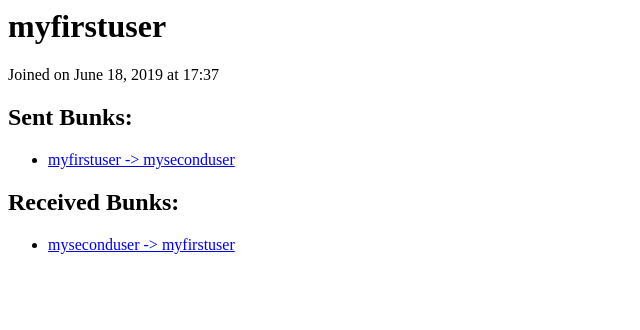
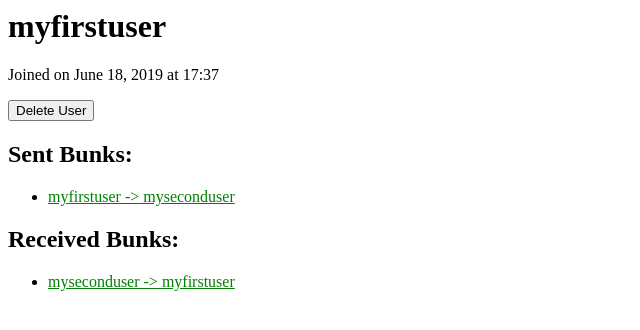
Before and after one commit to Bloblblobl/jitterbunk, a Django app: a page that uses jittersite/jitterbunkapp/templates/jitterbunkapp/userdetail.html in a window 1280 px wide. Shown: the top 330 px of the page, without its empty margins (0-640 px from the left). Run offline with Django 3.2, Linux system fonts and the light colour scheme; data comes from the database, SQL or seed files in the repository; both versions use the stored data as it was after the commit.

Commit message:
added user and bunk deletion forms in their respective detail views

```diff
--- a/jittersite/jitterbunkapp/templates/jitterbunkapp/userdetail.html
+++ b/jittersite/jitterbunkapp/templates/jitterbunkapp/userdetail.html
@@ -1,8 +1,21 @@
+{% load staticfiles %}
+
+<link
+  rel="stylesheet"
+  type="text/css"
+  href="{% static 'jitterbunkapp/style.css' %}"
+/>
+
 <h1>{{ user.username }}</h1>
 <p>
     Joined on {{ user.signup_date.date }}
     at {{ user.signup_date.time.hour }}:{{ user.signup_date.time.minute }}
 </p>
+
+<form action="{% url 'jitterbunk:delete_user' user.id %}" method="post">
+    {% csrf_token %}
+    <input type="submit" value="Delete User" />
+</form>
 
 {% if sent_bunks %}
 <h2>Sent Bunks:</h2>
--- a/jittersite/jitterbunkapp/templates/jitterbunkapp/userlist.html
+++ b/jittersite/jitterbunkapp/templates/jitterbunkapp/userlist.html
@@ -10,7 +10,7 @@
 <form action="{% url 'jitterbunk:create_user' %}" method="post">
     {% csrf_token %}
     <input type="text" name="username" id="username" />
-    <input type="submit" value="Join" />
+    <input type="submit" value="Create User" />
 </form>
 
 {% if user_list %}
--- a/jittersite/jitterbunkapp/urls.py
+++ b/jittersite/jitterbunkapp/urls.py
@@ -7,7 +7,9 @@ urlpatterns = [
     url(r'^$', views.IndexView.as_view(), name='index'),
     url(r'^bunk/$', views.create_bunk, name='create_bunk'),
     url(r'^(?P<pk>[0-9]+)/$', views.BunkView.as_view(), name='bunk'),
+    url(r'^(?P<pk>[0-9]+)/delete$', views.delete_bunk, name='delete_bunk'),
     url(r'^users/$', views.UserListView.as_view(), name='userlist'),
     url(r'^users/create/$', views.create_user, name='create_user'),
     url(r'^users/(?P<pk>[0-9]+)/$', views.UserView.as_view(), name='user'),
+    url(r'^users/(?P<pk>[0-9]+)/delete$', views.delete_user, name='delete_user'),
 ]
--- a/jittersite/jitterbunkapp/views.py
+++ b/jittersite/jitterbunkapp/views.py
@@ -75,9 +75,22 @@ def create_user(request):
         return HttpResponseRedirect(reverse('jitterbunk:userlist'))
 
 
+def delete_user(request, pk):
+    user = get_object_or_404(User, pk=pk)
+    try:
+        user.delete()
+    except:
+        return render(request, 'jitterbunkapp/userdetail.html', {
+            'user': user,
+            'error_message': "Failed to delete user.",
+        })
+    else:
+        return HttpResponseRedirect(reverse('jitterbunk:userlist'))
+
+
 def create_bunk(request):
-    from_user = get_object_or_404(User, pk=request.POST['from_user'])
-    to_user = get_object_or_404(User, pk=request.POST['to_user'])
+    from_user = get_object_or_404(User, pk=request.POST['from_user_id'])
+    to_user = get_object_or_404(User, pk=request.POST['to_user_id'])
     try:
         new_bunk = Bunk(from_user=from_user, to_user=to_user, bunk_date=timezone.now())
         new_bunk.save()
@@ -87,3 +100,16 @@ def create_bunk(request):
         })
     else:
         return HttpResponseRedirect(reverse('jitterbunk:index'))
+
+
+def delete_bunk(request, pk):
+    bunk = get_object_or_404(Bunk, pk=pk)
+    try:
+        bunk.delete()
+    except:
+        return render(request, 'jitterbunkapp/bunkdetail.html', {
+            'bunk': bunk,
+            'error_message': "Failed to delete bunk.",
+        })
+    else:
+        return HttpResponseRedirect(reverse('jitterbunk:index'))
```
Also changed, not shown: jittersite/jitterbunkapp/templates/jitterbunkapp/bunkdetail.html (+13 -0 lines), jittersite/jitterbunkapp/templates/jitterbunkapp/index.html (+4 -4 lines), jittersite/db.sqlite3.
